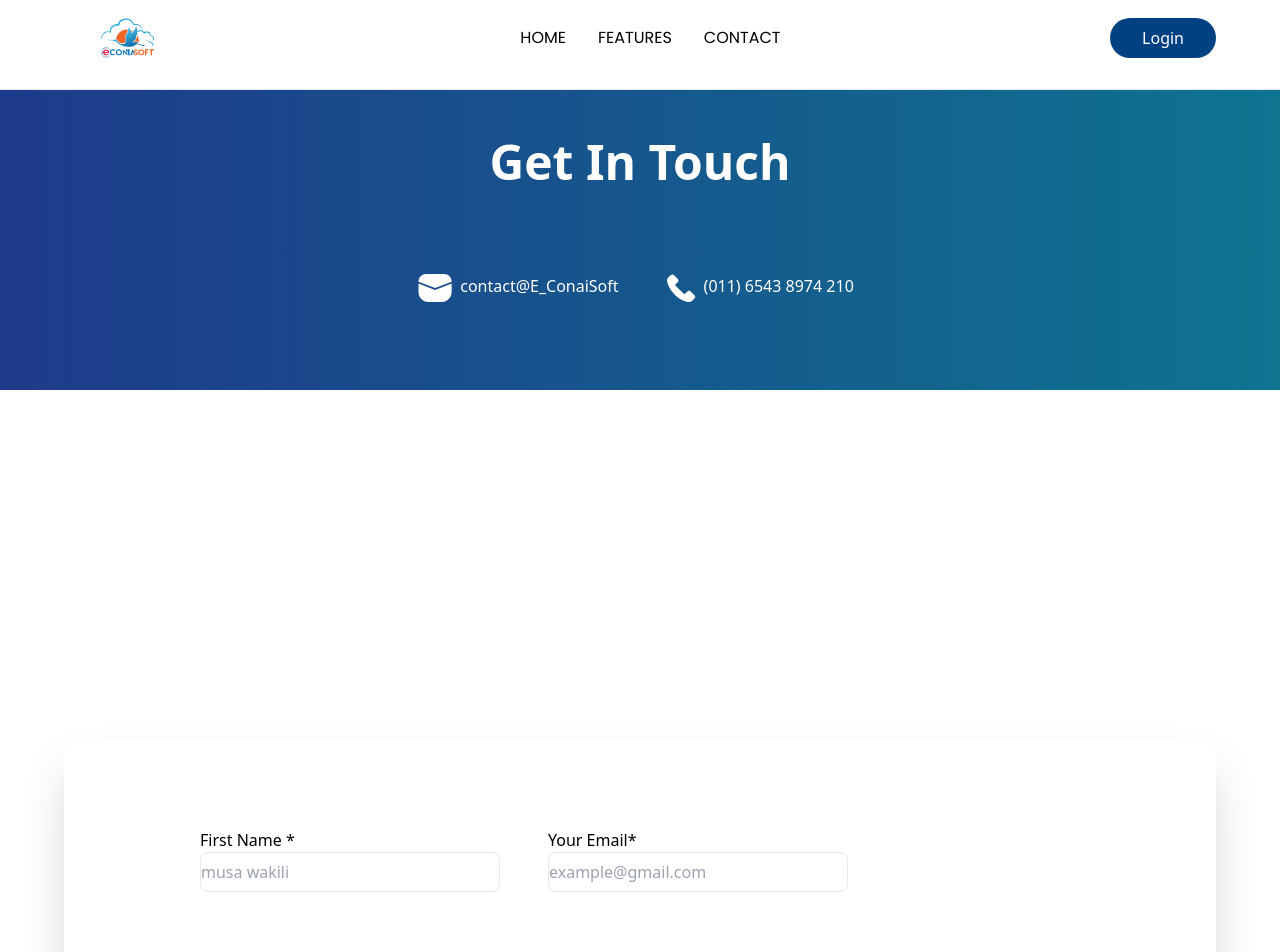
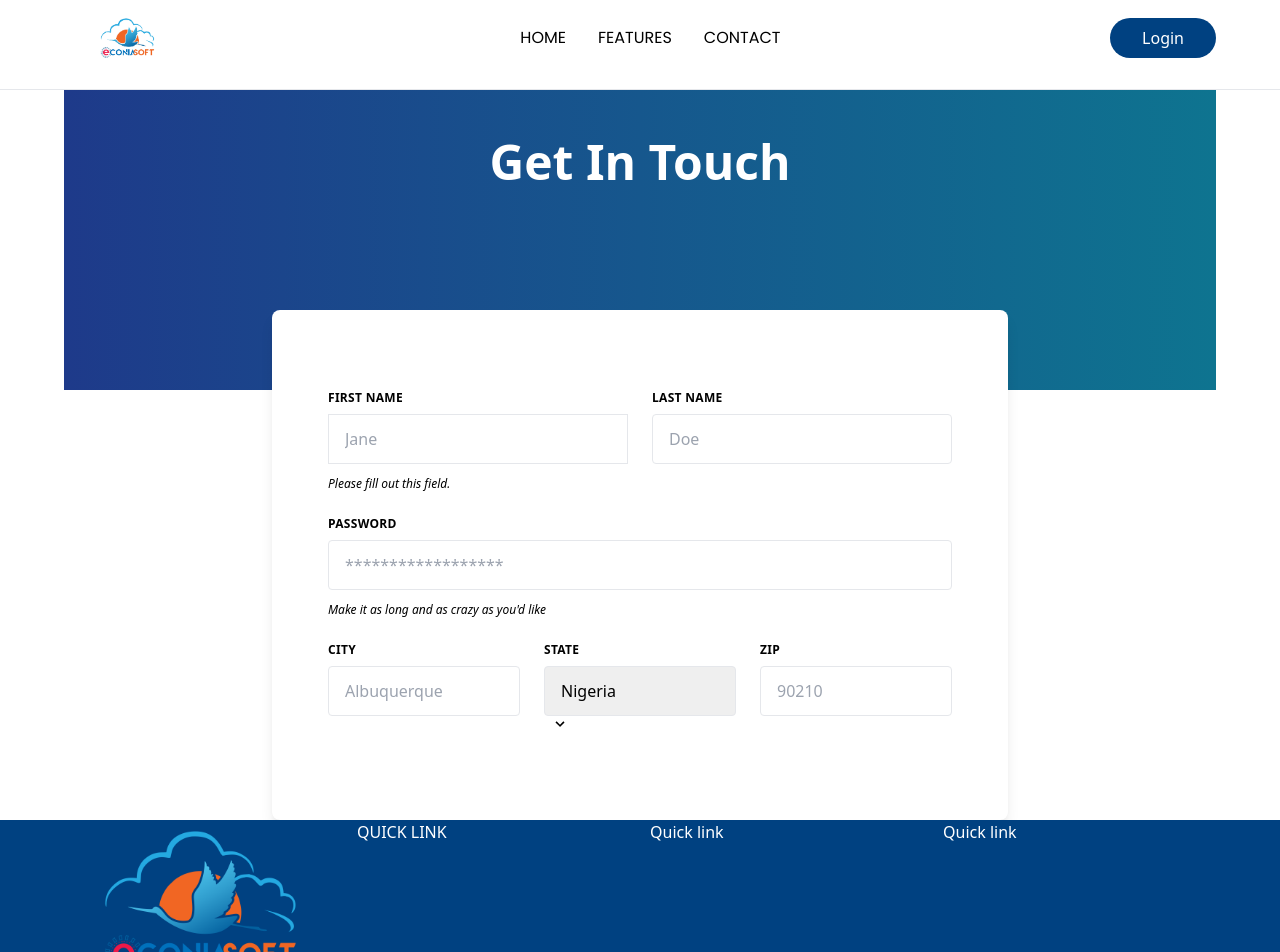
Before and after one commit to Aliyubarde97/E_ConiaSoft, a React (Vite) app: page /Contact in a window 1280 px wide. Shown: the top 952 px of the page. Built offline with nearby package versions, Linux system fonts and the light colour scheme.

Commit message:
update the contact_Form

```diff
--- a/src/components/Footer/FooterComponent.tsx
+++ b/src/components/Footer/FooterComponent.tsx
@@ -1,9 +1,49 @@
+import { Link } from "react-router-dom"
+
+import logo from '../../assets/img/eConiaSoft-Final2.png'
 const FooterComponent = () => {
   return (
      <>
-     <div className="relative text-white bg-bg-color">
+     <div className="relative w-full h-[300px] text-white bg-bg-color">
       <div className="container">
-        <div className="">
+        <div className="grid lg:grid-cols-4 md:grid-cols-2 grid-cols-1 gap-5">
+          <div className="flex flex-col">
+            <Link to={""}>
+              <img src={logo} alt=""  />
+              <p>Lorem, ipsum dolor sit amet consectetur adi</p>
+            </Link>
+
+          </div>
+          <div className="flex flex-col">
+            <p className="uppercase">Quick link</p>
+            <ul>
+              <li><Link to={""}></Link></li>
+              <li><Link to={""}></Link></li>
+              <li><Link to={""}></Link></li>
+              <li><Link to={""}></Link></li>
+            </ul>
+
+          </div>
+          <div className="flex flex-col">
+            <p>Quick link</p>
+            <ul>
+              <li><Link to={""}></Link></li>
+              <li><Link to={""}></Link></li>
+              <li><Link to={""}></Link></li>
+              <li><Link to={""}></Link></li>
+            </ul>
+
+          </div>
+          <div className="flex flex-col">
+            <p>Quick link</p>
+            <ul>
+              <li><Link to={""}></Link></li>
+              <li><Link to={""}></Link></li>
+              <li><Link to={""}></Link></li>
+              <li><Link to={""}></Link></li>
+            </ul>
+
+          </div>
 
         </div>
 
--- a/src/pages/contact/Contact.tsx
+++ b/src/pages/contact/Contact.tsx
@@ -1,10 +1,9 @@
 import Contactus from "./Contactus"
-import HeroContact from "./HeroContact"
 
 const contact = () => {
   return (
    <>
-        <HeroContact/>
+
         <Contactus/>
    </>
   )
--- a/src/pages/contact/Contactus.tsx
+++ b/src/pages/contact/Contactus.tsx
@@ -1,50 +1,79 @@
-
 const Contactus = () => {
     return (
         <>
-            <div className='w-full min-h-[900px] bg-white border-x-fuchsia-100'>
-                <div className="container absolute  top-[350px] left-0 right-0 h-[750px] bg-white shadow-2xl rounded-2xl w-[900px] mx-auto md:min-w-[300px] lg">
-                        {/* <div className="px-4 sm:w-2/3 lg:w-1/2 mx-auto"> */}
-                            {/* <div className="rounded-lg shadow-lg bg-white -mt-24 py-10 md:py-12 px-4 md:px-6"> */}
-                    <form action="" id="" className="py-12 px-10 md:flex flex-wrap">
-                        <div className="w-full flex flex-col-2 md: flex-wrap  py-10 px-12 ">
-                            <div className="px-12">
-                                <label htmlFor="" id="First Name">First Name <span>*</span></label><br />
-                                <input type="text" id="First_Name" placeholder="musa wakili" className="w-[300px] h-[40px] border border-gray-200 rounded-lg "  />
+             <div className="container  mx-auto mb-30">
+        <div className="flex justify-center min-h-[300px] bg-gradient-to-r from-blue-900 to-cyan-700">
+        <div className="w-full  min-h-[300px] bg-gradient-to-r from-blue-900 to-cyan-700">
+      <div className="text-white">
+      <div className="">
+        <p className="text-5xl font-bold text-center px-12 py-12">
+          Get In Touch
+        </p>
       </div>
-                            <div>
-                                <label htmlFor="" id="First Name">Your Email<span>*</span></label><br />
-                                <input type="text" id="Email" placeholder="example@gmail.com" className="w-[300px] h-[40px]  border border-gray-200 rounded-lg" />
+
+      </div>
 
     </div>
         </div>
-                        <div className="w-full flex flex-col-2 md:flex-row py-10 px-12">
-                            <div className="px-12">
-                                <label htmlFor="" id="First Name">Company <span>*</span></label><br />
-                                <input type="text" id="Company" placeholder="you company name" className="w-[300px] h-[40px] border border-gray-200 rounded-lg "/>
+        <div className="px-4 sm:w-2/3 lg:.w-1/2 mx-auto">
+          <div className="rounded-lg shadow-lg -mt-20 bg-white py-10 md:py-12 px-4 md:px-6">
+            {/* <!-- component --> */}
+            <div className="bg-white rounded px-8 pt-6 pb-8 mb-4 flex flex-col my-2">
+              <div className="-mx-3 md:flex mb-6">
+                <div className="md:w-1/2 px-3 mb-6 md:mb-0">
+                  <label className="block uppercase tracking-wide text-grey-darker text-xs font-bold mb-2" htmlFor="grid-first-name">
+                    First Name
+                  </label>
+                  <input className="appearance-none r block w-full bg-grey-lighter  text-grey-darker border border-red  py-3 px-4 mb-3" id="grid-first-name" type="text" placeholder="Jane">
+                  </input><p className="text-red text-xs italic">Please fill out this field.</p>
                 </div>
-                            <div>
-                                <label htmlFor=""  id="First Name">Subject<span>*</span></label><br />
-                                <input type="text" placeholder="how can your help" id="Subject" className="w-[300px] h-[40px] border border-gray-200 rounded-lg" />
-
+                <div className="md:w-1/2 px-3">
+                  <label className="block uppercase tracking-wide text-grey-darker text-xs font-bold mb-2" htmlFor="grid-last-name">
+                    Last Name
+                  </label>
+                  <input className="appearance-none block w-full bg-grey-lighter text-grey-darker border border-grey-lighter rounded py-3 px-4" id="grid-last-name" type="text" placeholder="Doe">
+                  </input></div>
+              </div>
+              <div className="-mx-3 md:flex mb-6">
+                <div className="md:w-full px-3">
+                  <label className="block uppercase tracking-wide text-grey-darker text-xs font-bold mb-2" htmlFor="grid-password">
+                    Password
+                  </label>
+                  <input className="appearance-none block w-full bg-grey-lighter text-grey-darker border border-grey-lighter rounded py-3 px-4 mb-3" id="grid-password" type="password" placeholder="******************">
+                  </input><p className="text-grey-dark text-xs italic">Make it as long and as crazy as you'd like</p>
                 </div>
               </div>
-
-                        <div className="w-full  py-10 px-12 ml-12">
-                        <label htmlFor="">Message</label><br />
-                            <textarea name="" id="Message" placeholder="Hello there,I would like to talk about how to..." className="w-[650px] h-[200px]  border border-gray-200 rounded-lg">
-                            </textarea>
-                        </div>
-
-
-                        <div><br />
-                        <div className=" absolute left-[605px]">
-
-                            <button className="btn-primary capitalize " id="Send Message ">Send Message</button>
+              <div className="-mx-3 md:flex mb-2">
+                <div className="md:w-1/2 px-3 mb-6 md:mb-0">
+                  <label className="block uppercase tracking-wide text-grey-darker text-xs font-bold mb-2" htmlFor="grid-city">
+                    City
+                  </label>
+                  <input className="appearance-none block w-full bg-grey-lighter text-grey-darker border border-grey-lighter rounded py-3 px-4" id="grid-city" type="text" placeholder="Albuquerque">
+                  </input></div>
+                <div className="md:w-1/2 px-3">
+                  <label className="block uppercase tracking-wide text-grey-darker text-xs font-bold mb-2" htmlFor="grid-state">
+                    State
+                  </label>
+                  <div className="relative">
+                    <select className="block appearance-none w-full bg-grey-lighter border border-grey-lighter text-grey-darker py-3 px-4 pr-8 rounded" id="grid-state">
+                      <option>Nigeria</option>
+                      <option>Turkey</option>
+                      <option>Germany</option>
+                    </select>
+                    <div className="pointer-events-none absolute pin-y pin-r flex items-center px-2 text-grey-darker">
+                      <svg className="h-4 w-4" xmlns="http://www.w3.org/2000/svg" viewBox="0 0 20 20"><path d="M9.293 12.95l.707.707L15.657 8l-1.414-1.414L10 10.828 5.757 6.586 4.343 8z" /></svg>
                     </div>
                   </div>
-                    </form>
-
+                </div>
+                <div className="md:w-1/2 px-3">
+                  <label className="block uppercase tracking-wide text-grey-darker text-xs font-bold mb-2" htmlFor="grid-zip">
+                    Zip
+                  </label>
+                  <input className="appearance-none block w-full bg-grey-lighter text-grey-darker border border-grey-lighter rounded py-3 px-4" id="grid-zip" type="text" placeholder="90210">
+                  </input> </div>
+              </div>
+            </div>
+          </div>
 
         </div>
       </div>
```
Lines whose indentation alone changed are shown as unchanged.
